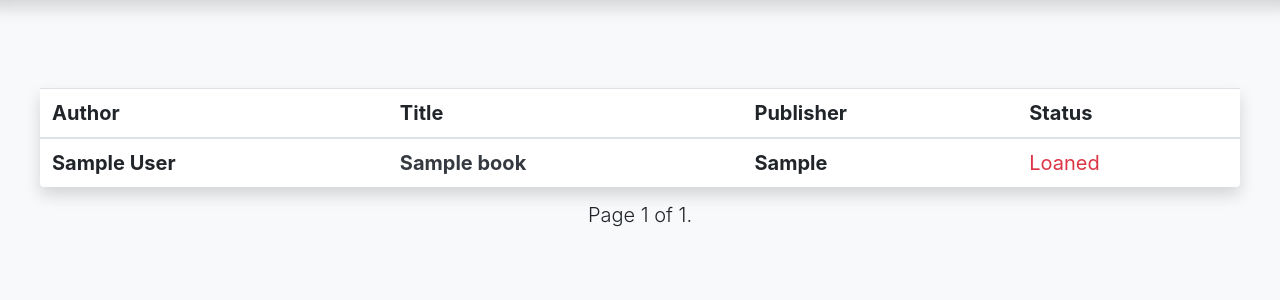
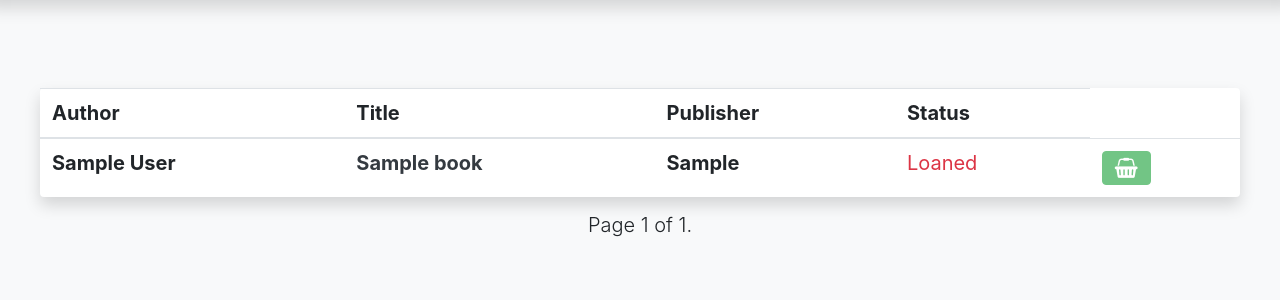
Before and after one commit to gbebenista/django_library, a Django app: page /books/ in a window 1280 px wide. Shown: the part 56-356 px from the top of the page. Run offline with Django 3.2, Linux system fonts and the light colour scheme; tables that the repository leaves empty hold one stand-in row (values such as "Sample post"); lists and menus that the app fills with data are empty; some libraries are stand-ins or nearby versions.

Commit message:
Polish table code and add django-jquery

```diff
--- a/bookcase/books/templates/books/booklist.html
+++ b/bookcase/books/templates/books/booklist.html
@@ -23,11 +23,14 @@
                     <span class="text-success font-weight-normal">Ready to loan</span>
                 </th>
                 <th>
-                    <a href=""><i class="fa fa-shopping-basket btn btn-success"></i></a>
+                    <i class="fa fa-shopping-basket btn btn-success"></i>
                 </th>
                 {% else %}
                 <th>
                     <span class="text-danger font-weight-normal">Loaned</span>
+                </th>
+                <th>
+                    <i class="fa fa-shopping-basket btn btn-success disabled"></i>
                 </th>
                 {% endif %}
                 {% if perms.books.delete_book %}
@@ -43,22 +46,27 @@
             </tr>
             </tbody>
         {% empty %}
-        <p class="text-center">Empty</p>
+            <tr>
+                <th></th>
+                <th></th>
+                <th>Empty</th>
+                <th></th>
+            </tr>
         {% endfor %}
         </table>
     </div>
     <div class="pagination d-flex justify-content-center">
         <span class="step-links">
             {% if page_obj.has_previous %}
-                <a href="?page=1">&laquo; first</a>
-                <a href="?page={{ page_obj.previous_page_number }}">previous</a>
+                <a href="?page=1" class="btn btn-info">&laquo; first</a>
+                <a href="?page={{ page_obj.previous_page_number }}" class="btn btn-info">previous</a>
             {% endif %}
             <span class="current">
                 Page {{ page_obj.number }} of {{ page_obj.paginator.num_pages }}.
             </span>
             {% if page_obj.has_next %}
-                <a href="?page={{ page_obj.next_page_number }}">next</a>
-                <a href="?page={{ page_obj.paginator.num_pages }}">last &raquo;</a>
+                <a href="?page={{ page_obj.next_page_number }}" class="btn btn-info">next</a>
+                <a href="?page={{ page_obj.paginator.num_pages }}" class="btn btn-info">last &raquo;</a>
             {% endif %}
         </span>
     </div>
--- a/bookcase/config/settings.py
+++ b/bookcase/config/settings.py
@@ -44,6 +44,7 @@ INSTALLED_APPS = [
     'bootstrap',
     'crispy_forms',
     'taggit',
+    'jquery',
 ]
 
 MIDDLEWARE = [
--- a/requirements.txt
+++ b/requirements.txt
@@ -4,3 +4,4 @@ django-crispy-forms==1.9.2
 psycopg2==2.8.5
 django-taggit==1.3.0
 pytest-django==3.9.0
+django-jquery==3.1.0
```
